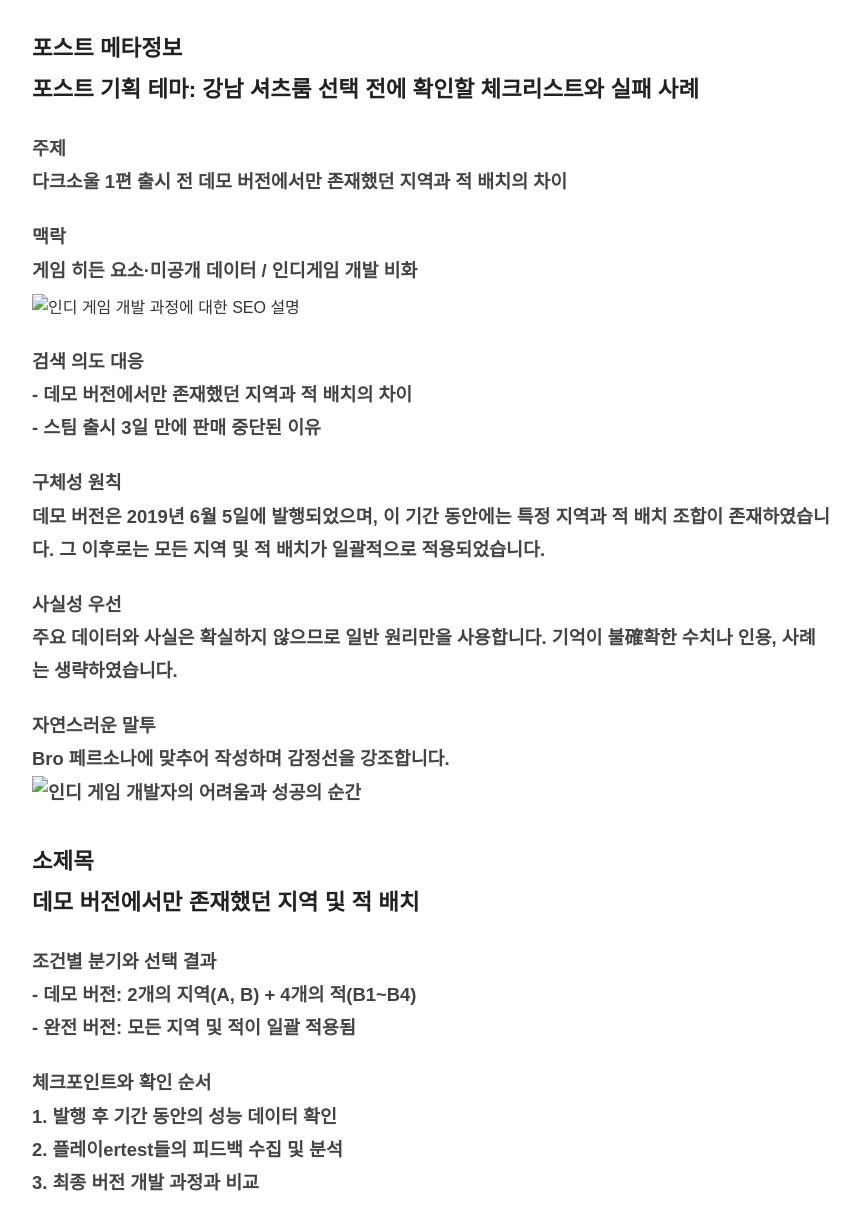
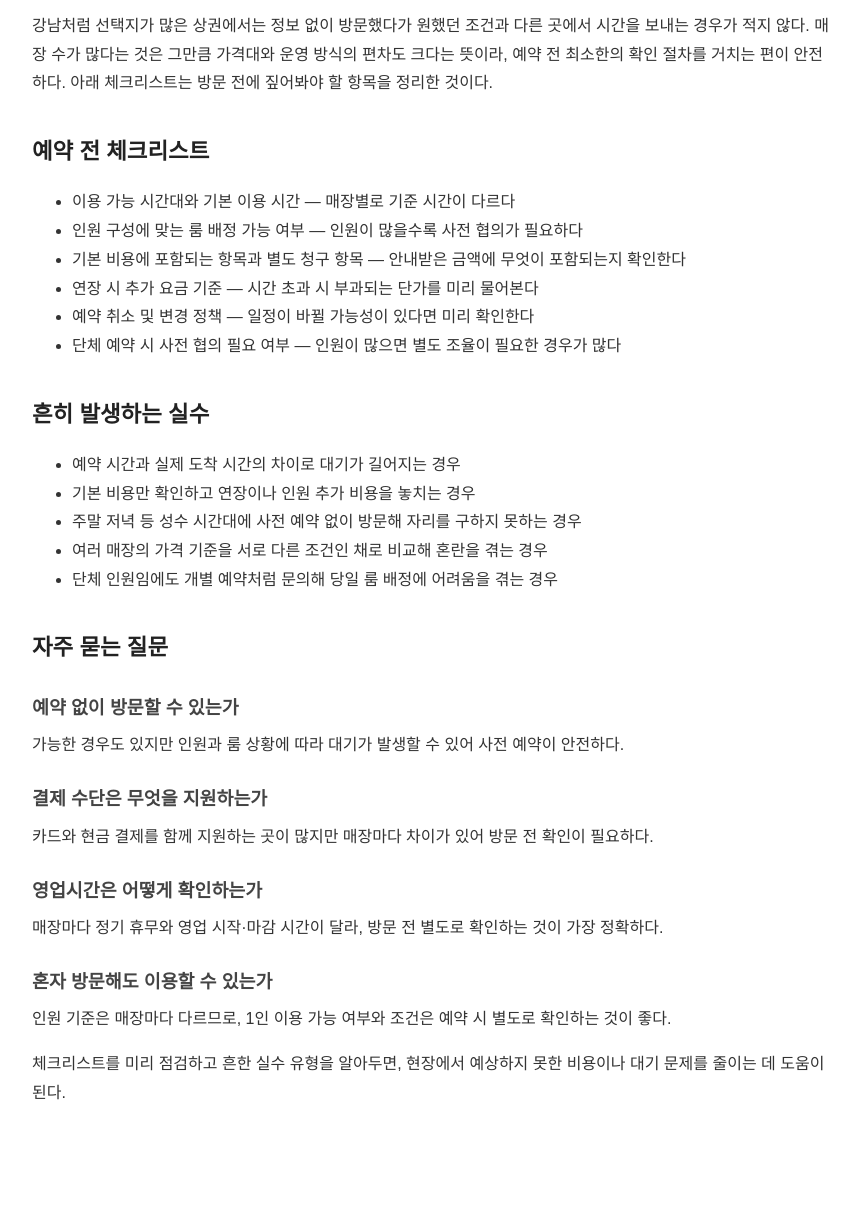
Before and after one commit to mqlwmsltm-arch/bp-sf-t3-1779642675702-120, a plain HTML site: page posts/checklist-001-1mbvmj8.html in a window 1280 px wide. Shown: the part 152-1370 px from the top of the page, without its empty margins (208-1068 px from the left). After the commit the page ends 1300 px from the top, so only its background shows below. Drawn offline with Linux system fonts and the light colour scheme.

Commit message:
deploy: garbage-free snapshot 2026-07-28T12:34:59.185Z

```diff
--- a/posts/checklist-001-1mbvmj8.html
+++ b/posts/checklist-001-1mbvmj8.html
@@ -21,35 +21,41 @@
   <header>
     <a href="../index.html">← 목록으로 돌아가기</a>
   </header>
-  <main>
-    <h1>강남 셔츠룸 선택 전에 확인할 체크리스트와 실패 사례</h1>
-    <article>
-      <h2>포스트 메타정보<br>포스트 기획 테마: 강남 셔츠룸 선택 전에 확인할 체크리스트와 실패 사례</h2>
-<h3>주제<br>다크소울 1편 출시 전 데모 버전에서만 존재했던 지역과 적 배치의 차이</h3>
-<h3>맥락<br>게임 히든 요소·미공개 데이터 / 인디게임 개발 비화</h3>
-<p><IMAGE placement="about" alt="인디 게임 개발 과정에 대한 SEO 설명"></p>
-<h3>검색 의도 대응<br>- 데모 버전에서만 존재했던 지역과 적 배치의 차이<br>- 스팀 출시 3일 만에 판매 중단된 이유</h3>
-<h3>구체성 원칙<br>데모 버전은 2019년 6월 5일에 발행되었으며, 이 기간 동안에는 특정 지역과 적 배치 조합이 존재하였습니다. 그 이후로는 모든 지역 및 적 배치가 일괄적으로 적용되었습니다.</h3>
-<h3>사실성 우선<br>주요 데이터와 사실은 확실하지 않으므로 일반 원리만을 사용합니다. 기억이 불確확한 수치나 인용, 사례는 생략하였습니다.</h3>
-<h3>자연스러운 말투<br>Bro 페르소나에 맞추어 작성하며 감정선을 강조합니다.<br><IMAGE placement="hero" alt="인디 게임 개발자의 어려움과 성공의 순간"></h3>
-<h2>소제목<br>데모 버전에서만 존재했던 지역 및 적 배치</h2>
-<h3>조건별 분기와 선택 결과<br>- 데모 버전: 2개의 지역(A, B) + 4개의 적(B1~B4)<br>- 완전 버전: 모든 지역 및 적이 일괄 적용됨</h3>
-<h3>체크포인트와 확인 순서<br>1. 발행 후 기간 동안의 성능 데이터 확인<br>2. 플레이ertest들의 피드백 수집 및 분석<br>3. 최종 버전 개발 과정과 비교</h3>
-<h3>예외 처리와 실패 원인<br>- 특정 지역이 장애물을 방출하는 경우가 있었으나, 완벽하게 수정되지 못하였습니다.<br>- 일부 플레이ertest들이 스테 PCs와 하드웨어 성능 차이로 인해 버그를 발견하였습니다.</h3>
-<h3>결론<br>결국, 게임의 난이도 조절 및 데모 버전과의 충격적인 차이가 판매 중단으로 이어졌습니다. 이러한 실패 사례는 플레이ertest들의 피드백 수집 및 개발 과정을 깊게 이해하는 것이 중요함을 명확히 해주었습니다.</h3>
-<h3>SEO 최적화 alt 텍스트<br>"인디 게임 개발 과정, 다크소울 1편 데모 버전 지역 배치 실패 사례"</h3>
-<p><IMAGE placement="blog-thumb" alt="다크소울 1편 데모버전과 완전버전의 차이 비교"></p>
-<h3>제목: 창작한 제목<br>### 강남 셔츠룸 선택 전 체크리스트와 실패 사례: 다크소울 데모 버전 지역 배치의 비밀</h3>
-<p><a href="https://dydrkrtks7-cmd.github.io/bp-t1-shirtsroom-shop/" target="_blank" rel="noopener noreferrer">셔츠룸 예약</a></p>
 
-    <div class="juice-ref-mm5ero" style="margin-top:2.5rem;padding:1rem 0;border-top:1px dashed #ccc;font-size:0.9rem;color:#666;">
-      <p style="font-weight:600;margin-bottom:0.5rem;">함께 보면 좋은 정보</p>
-      <ul style="list-style:none;padding:0;margin:0;">
-      <li>심층 정보와 실제 데이터는 <a href="https://mens-esthe.space/">shinjuku-mens</a>를 참고하세요.</li>
-      <li>자세한 기술 명세 가이드는 <a href="https://support.google.com/" rel="noopener noreferrer" target="_blank">공식 가이드 커뮤니티</a>를 참고하십시오.</li>
-      </ul>
-    </div>
-    </article>
-  </main>
+<main>
+  <h1>강남 셔츠룸 선택 전 체크리스트와 흔한 실수 정리</h1>
+  <article>
+    <p>강남처럼 선택지가 많은 상권에서는 정보 없이 방문했다가 원했던 조건과 다른 곳에서 시간을 보내는 경우가 적지 않다. 매장 수가 많다는 것은 그만큼 가격대와 운영 방식의 편차도 크다는 뜻이라, 예약 전 최소한의 확인 절차를 거치는 편이 안전하다. 아래 체크리스트는 방문 전에 짚어봐야 할 항목을 정리한 것이다.</p>
+    <h2>예약 전 체크리스트</h2>
+    <ul>
+      <li>이용 가능 시간대와 기본 이용 시간 — 매장별로 기준 시간이 다르다</li>
+      <li>인원 구성에 맞는 룸 배정 가능 여부 — 인원이 많을수록 사전 협의가 필요하다</li>
+      <li>기본 비용에 포함되는 항목과 별도 청구 항목 — 안내받은 금액에 무엇이 포함되는지 확인한다</li>
+      <li>연장 시 추가 요금 기준 — 시간 초과 시 부과되는 단가를 미리 물어본다</li>
+      <li>예약 취소 및 변경 정책 — 일정이 바뀔 가능성이 있다면 미리 확인한다</li>
+      <li>단체 예약 시 사전 협의 필요 여부 — 인원이 많으면 별도 조율이 필요한 경우가 많다</li>
+    </ul>
+    <h2>흔히 발생하는 실수</h2>
+    <ul>
+      <li>예약 시간과 실제 도착 시간의 차이로 대기가 길어지는 경우</li>
+      <li>기본 비용만 확인하고 연장이나 인원 추가 비용을 놓치는 경우</li>
+      <li>주말 저녁 등 성수 시간대에 사전 예약 없이 방문해 자리를 구하지 못하는 경우</li>
+      <li>여러 매장의 가격 기준을 서로 다른 조건인 채로 비교해 혼란을 겪는 경우</li>
+      <li>단체 인원임에도 개별 예약처럼 문의해 당일 룸 배정에 어려움을 겪는 경우</li>
+    </ul>
+    <h2>자주 묻는 질문</h2>
+    <h3>예약 없이 방문할 수 있는가</h3>
+    <p>가능한 경우도 있지만 인원과 룸 상황에 따라 대기가 발생할 수 있어 사전 예약이 안전하다.</p>
+    <h3>결제 수단은 무엇을 지원하는가</h3>
+    <p>카드와 현금 결제를 함께 지원하는 곳이 많지만 매장마다 차이가 있어 방문 전 확인이 필요하다.</p>
+    <h3>영업시간은 어떻게 확인하는가</h3>
+    <p>매장마다 정기 휴무와 영업 시작·마감 시간이 달라, 방문 전 별도로 확인하는 것이 가장 정확하다.</p>
+    <h3>혼자 방문해도 이용할 수 있는가</h3>
+    <p>인원 기준은 매장마다 다르므로, 1인 이용 가능 여부와 조건은 예약 시 별도로 확인하는 것이 좋다.</p>
+    <p>체크리스트를 미리 점검하고 흔한 실수 유형을 알아두면, 현장에서 예상하지 못한 비용이나 대기 문제를 줄이는 데 도움이 된다.</p>
+  </article>
+</main>
+
+
 </body>
 </html>
```
Also changed, not shown: index.html (+2 -2 lines), posts/myth-002-1mbvmj8.html (+1 -1 lines).
